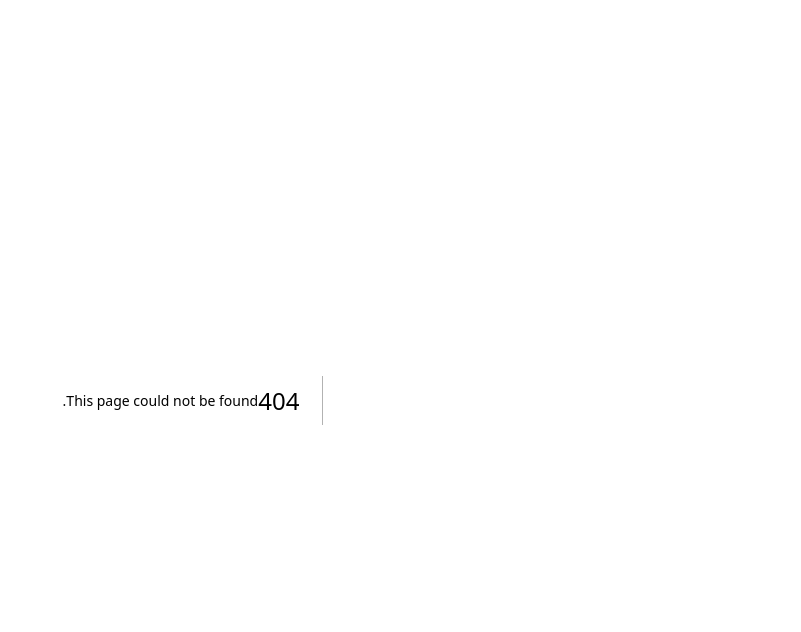
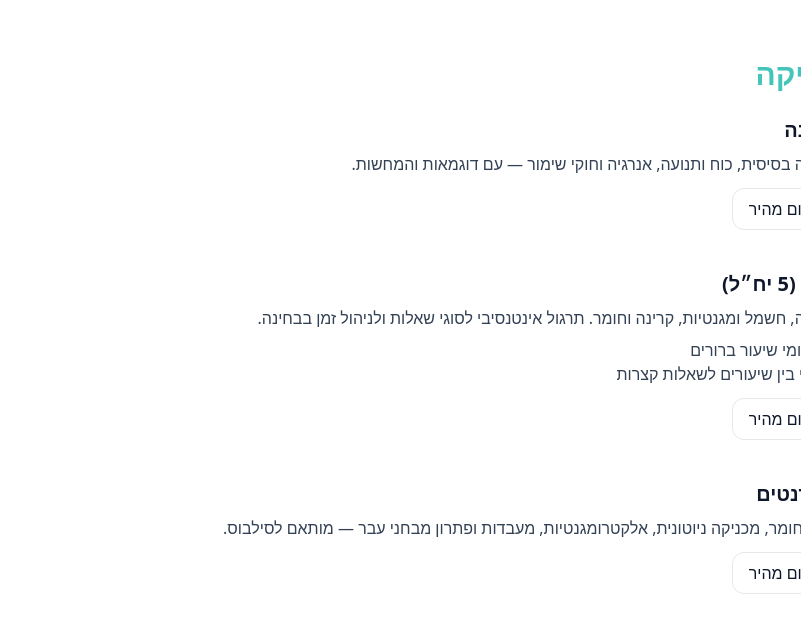
Before and after one commit to roadam11/RoieTutor, a Next.js app: page /subjects/physics in a window 1280 px wide. Before the commit this address had no page. Shown: the top 632 px of the page, without its empty margins (479-1280 px from the left). Built offline with nearby package versions, Linux system fonts and the light colour scheme.

Commit message:
Create physics.js

```diff
--- /dev/null
+++ b/pages/subjects/physics.js
@@ -0,0 +1,42 @@
+import Head from 'next/head'
+import { useEffect } from 'react'
+
+export default function PhysicsPage() {
+  useEffect(()=>{ document.documentElement.setAttribute('dir','rtl') },[])
+  const wa = (topic) => `https://wa.me/972549480190?text=${encodeURIComponent(`שלום רועי, מעוניין בשיעור בפיזיקה (${topic}).`)}`;
+
+  return (
+    <div className="min-h-screen bg-white dark:bg-ink text-slate-900 dark:text-slate-100">
+      <Head>
+        <title>RoieTutor — פיזיקה</title>
+        <meta name="description" content="שיעורים פרטיים בפיזיקה: חטיבה, תיכון (5 יח״ל) וסטודנטים. הסברים בהירים, תרגול ממוקד וליווי בין שיעורים." />
+      </Head>
+
+      <main className="max-w-6xl mx-auto px-4 py-14">
+        <h1 className="text-3xl font-extrabold text-tealBrand mb-6">פיזיקה</h1>
+
+        <section className="mb-10">
+          <h2 className="text-xl font-bold mb-2">חטיבה</h2>
+          <p className="text-slate-700 dark:text-slate-300">מכניקה בסיסית, כוח ותנועה, אנרגיה וחוקי שימור — עם דוגמאות והמחשות.</p>
+          <a href={wa('חטיבה')} className="inline-block mt-3 rounded-xl px-4 py-2 border hover:border-tealBrand hover:text-tealBrand">תיאום מהיר</a>
+        </section>
+
+        <section className="mb-10">
+          <h2 className="text-xl font-bold mb-2">תיכון (5 יח״ל)</h2>
+          <p className="text-slate-700 dark:text-slate-300">מכניקה, חשמל ומגנטיות, קרינה וחומר. תרגול אינטנסיבי לסוגי שאלות ולניהול זמן בבחינה.</p>
+          <ul className="list-disc pr-5 text-slate-700 dark:text-slate-300 mt-2">
+            <li>סיכומי שיעור ברורים</li>
+            <li>ליווי בין שיעורים לשאלות קצרות</li>
+          </ul>
+          <a href={wa('תיכון 5 יח״ל')} className="inline-block mt-3 rounded-xl px-4 py-2 border hover:border-tealBrand hover:text-tealBrand">תיאום מהיר</a>
+        </section>
+
+        <section>
+          <h2 className="text-xl font-bold mb-2">סטודנטים</h2>
+          <p className="text-slate-700 dark:text-slate-300">מבנה חומר, מכניקה ניוטונית, אלקטרומגנטיות, מעבדות ופתרון מבחני עבר — מותאם לסילבוס.</p>
+          <a href={wa('סטודנטים')} className="inline-block mt-3 rounded-xl px-4 py-2 border hover:border-tealBrand hover:text-tealBrand">תיאום מהיר</a>
+        </section>
+      </main>
+    </div>
+  )
+}
```
